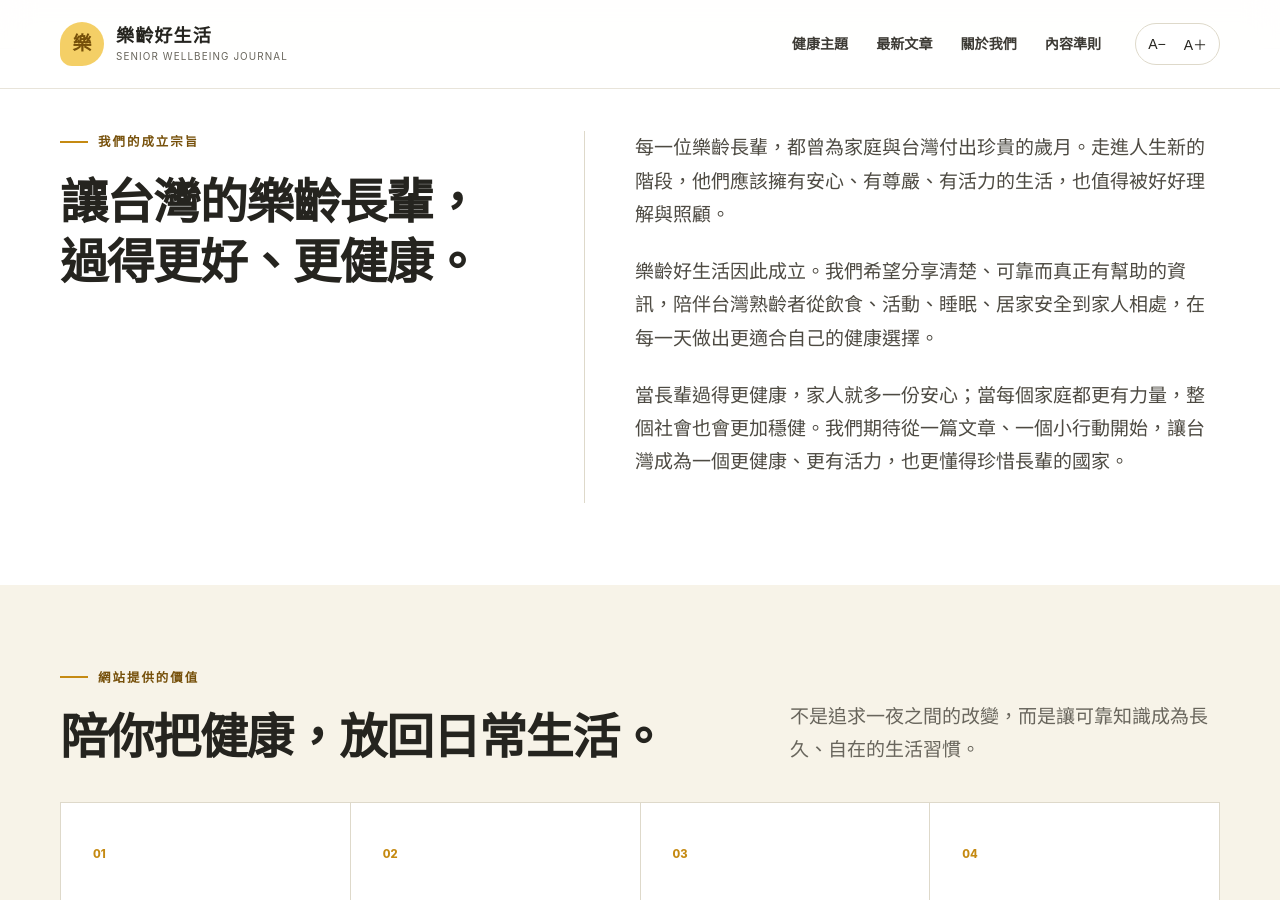
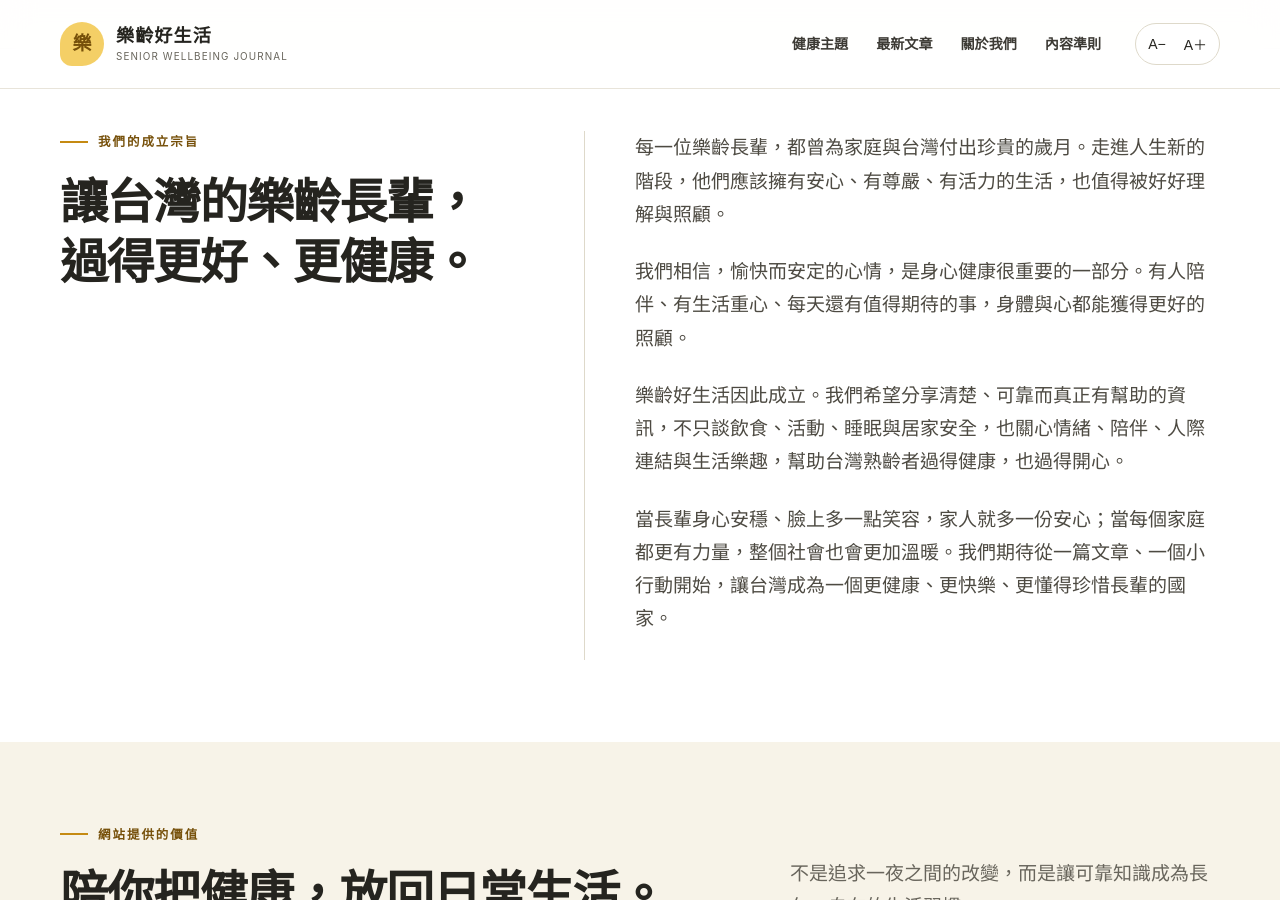
Before and after one commit to honorlin/senior-health-life, a Jekyll site: the page built from about.md, in a window 1280 px wide and 900 px high, scrolled down 534 px. Built offline with Jekyll 4.4.1, drawn with Linux system fonts in a browser that asks for light colours; some of the changed text lies outside the part shown.

Commit message:
content: center mission on joyful holistic ageing

```diff
--- a/about.md
+++ b/about.md
@@ -20,8 +20,9 @@ description: 陪伴50歲後的每一天，把健康知識變成安心、做得
     <div><p class="eyebrow"><span></span>我們的成立宗旨</p><h2 class="section-title">讓台灣的樂齡長輩，<br>過得更好、更健康。</h2></div>
     <div class="story-copy">
       <p>每一位樂齡長輩，都曾為家庭與台灣付出珍貴的歲月。走進人生新的階段，他們應該擁有安心、有尊嚴、有活力的生活，也值得被好好理解與照顧。</p>
-      <p>樂齡好生活因此成立。我們希望分享清楚、可靠而真正有幫助的資訊，陪伴台灣熟齡者從飲食、活動、睡眠、居家安全到家人相處，在每一天做出更適合自己的健康選擇。</p>
-      <p>當長輩過得更健康，家人就多一份安心；當每個家庭都更有力量，整個社會也會更加穩健。我們期待從一篇文章、一個小行動開始，讓台灣成為一個更健康、更有活力，也更懂得珍惜長輩的國家。</p>
+      <p>我們相信，愉快而安定的心情，是身心健康很重要的一部分。有人陪伴、有生活重心、每天還有值得期待的事，身體與心都能獲得更好的照顧。</p>
+      <p>樂齡好生活因此成立。我們希望分享清楚、可靠而真正有幫助的資訊，不只談飲食、活動、睡眠與居家安全，也關心情緒、陪伴、人際連結與生活樂趣，幫助台灣熟齡者過得健康，也過得開心。</p>
+      <p>當長輩身心安穩、臉上多一點笑容，家人就多一份安心；當每個家庭都更有力量，整個社會也會更加溫暖。我們期待從一篇文章、一個小行動開始，讓台灣成為一個更健康、更快樂、更懂得珍惜長輩的國家。</p>
     </div>
   </div>
 </section>
@@ -50,7 +51,7 @@ description: 陪伴50歲後的每一天，把健康知識變成安心、做得
     <p class="eyebrow light"><span></span>我們對每一位讀者的承諾</p>
     <h2>用真誠整理知識，<br>用溫度陪伴生活。</h2>
     <div class="promise-points"><p>不利用恐懼吸引閱讀</p><p>不誇大食品或保健品效果</p><p>重要資訊清楚標示參考來源</p><p>需要個別判斷時，提醒尋求專業協助</p></div>
-    <p class="closing">願每一次閱讀，都讓你更了解自己，也更有力量照顧所愛的人。</p>
+    <p class="closing">願每一次閱讀，都帶來一點理解、一點安心與一點好心情；讓每一位台灣樂齡長輩，都能身心健康、自在生活、笑容常在。</p>
   </div>
 </section>
 
```
